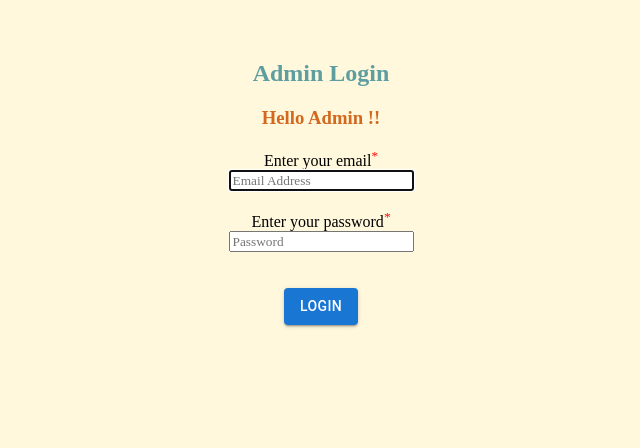
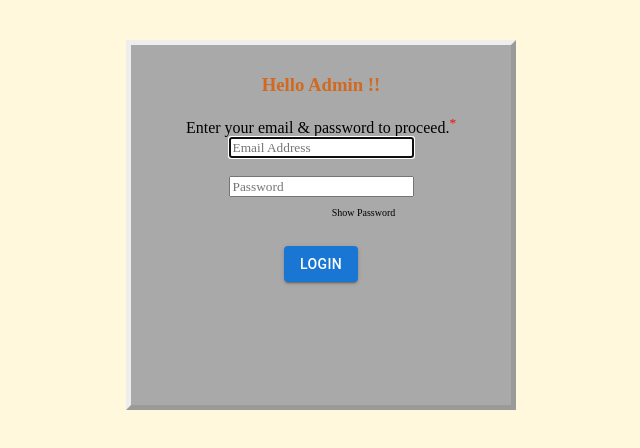
Before and after one commit to Sanu90/Redux, a React (Vite) app in the folder Client/: page /admin in a window 1280 px wide. Shown: the top 448 px of the page, without its empty margins (319-959 px from the left). Built offline with nearby package versions, Linux system fonts and the light colour scheme.

Commit message:
admin login UI completed

```diff
--- a/Client/package.json
+++ b/Client/package.json
@@ -20,7 +20,8 @@
     "react-redux": "^9.1.2",
     "react-router-dom": "^6.26.2",
     "react-toastify": "^10.0.5",
-    "redux": "^5.0.1"
+    "redux": "^5.0.1",
+    "redux-persist": "^6.0.0"
   },
   "devDependencies": {
     "@eslint/js": "^9.9.0",
--- a/Client/src/Component/AdminLogin/AdminLogin.jsx
+++ b/Client/src/Component/AdminLogin/AdminLogin.jsx
@@ -1,23 +1,80 @@
-import React, { useState, useRef, useEffect } from "react";
+import { useState, useRef, useEffect } from "react";
 import Button from "@mui/material/Button";
 import "./AdminLoginStyle.css";
+import { useNavigate } from "react-router";
+import { toast } from "react-toastify";
+import axios from "axios";
+import { useSelector, useDispatch } from "react-redux";
 
 function AdminLogin() {
   const [email, setEmail] = useState("");
-  const [pass, setPass] = useState("");
+  const [password, setPassword] = useState("");
+  const [showPassword, setShowPassword] = useState(false);
   const loginRef = useRef("");
+  const navigate = useNavigate();
 
   useEffect(() => {
     console.log("useEffect");
     loginRef.current.focus();
   }, []);
 
+  const adminLogin = async (e) => {
+    console.log("admin Login function");
+    e.preventDefault();
+
+    if (!(email && password)) {
+      toast.error(
+        "Email & password required.",
+        { autoClose: 3000 },
+        {
+          position: "top-right",
+        }
+      );
+    } else if (!/^[^\s@]+@[^\s@]+\.[^\s@]+$/.test(email)) {
+      toast.error(
+        "Invalid email format.",
+        { autoClose: 3000 },
+        {
+          position: "top-right",
+        }
+      );
+    } else {
+      try {
+        console.log("Try block for admin login");
+        const response = await axios({
+          url: "http://localhost:1100/admin/login",
+          method: "post",
+          headers: {
+            "Content-Type": "application/json",
+          },
+          data: { email, password },
+        });
+        console.log("Response Data from AdminLogin", response.data);
+        if (response.data.success) {
+          // redirect to admin dashboard //
+          localStorage.setItem("adminToken", response.data.adminToken);
+          //navigate("/admin/dashboard");
+          console.log("data received", localStorage.getItem("adminToken"));
+
+          console.log("Admin will be redirected to dashboard");
+        } else {
+          toast.error(response.data.message, {
+            position: "top-right",
+          });
+        }
+      } catch (error) {
+        console.log("Error at adminLogin in AdminLogin component", error);
+      }
+    }
+  };
+
   return (
     <>
-      <h2 className="header">Admin Login</h2>
+      <div className="adminOuter">
         <h3 id="hello">Hello Admin !!</h3>
+        <form onSubmit={adminLogin}>
           <label htmlFor="email">
-        Enter your email<sup id="asterisk">*</sup>
+            Enter your email & password to proceed.<sup id="asterisk">*</sup>
           </label>
           <br></br>
           <input
@@ -30,34 +87,30 @@ function AdminLogin() {
           />
           <br />
           <br />
-      <label htmlFor="email">
-        Enter your password<sup id="asterisk">*</sup>
-      </label>
-      <br></br>
+
           <input
-        type="text"
-        //type={showPassword ? "text" : "password"}
+            type={showPassword ? "text" : "password"}
             placeholder="Password"
-        value={pass}
+            value={password}
             name="pass"
-        onChange={(e) => setPass(e.target.value)}
+            onChange={(e) => setPassword(e.target.value)}
           />
+
+          {showPassword ? (
+            <p onClick={() => setShowPassword(false)} className="showPassPTag">
+              Hide Password
+            </p>
+          ) : (
+            <p onClick={() => setShowPassword(true)} className="showPassPTag">
+              Show Password
+            </p>
+          )}
           <br />
-
-      {/* <label htmlFor="check" className="showPassword">
-        Show Password
-      </label>
-      <input
-        id="check"
-        type="checkbox"
-        value={showPassword}
-        onChange={() => setShowPassword((prev) => !prev)}
-      /> */}
-      <br />
-      <br />
-      <Button variant="contained" color="primary">
+          <Button variant="contained" color="primary" onClick={adminLogin}>
             Login
           </Button>
+        </form>
+      </div>
     </>
   );
 }
--- a/Client/src/Component/AdminLogin/AdminLoginStyle.css
+++ b/Client/src/Component/AdminLogin/AdminLoginStyle.css
@@ -5,3 +5,23 @@
 #hello{
     color:chocolate;
 }
+
+.adminOuter{
+    display: flex;
+    flex-direction: column;
+    align-items: center;
+    background-color:darkgray;
+    border: 5px outset;
+    margin: auto;
+    width: 50%;
+    padding: 10px;
+    width: 360px;
+    height: 340px;
+}
+
+.showPassPTag{
+    margin-left: 85px;
+    font-size: 10px;
+    cursor: pointer;
+
+}
--- a/Client/src/Component/ProfileImage/ProfileImage.jsx
+++ b/Client/src/Component/ProfileImage/ProfileImage.jsx
@@ -13,9 +13,13 @@ const ProfileImage = () => {
   const dispatch = useDispatch();
 
   const imagePath = useSelector((state) => state.user.image);
-  const fullImageURL = `http://localhost:2200/${imagePath}`;
+  console.log("imagePath---------->", imagePath);
 
-  fullImageURL && console.log("fullImageURL", fullImageURL);
+  const fullImageURL = `http://localhost:1100/${imagePath}`;
+
+  imagePath
+    ? console.log("fullImageURL", fullImageURL)
+    : console.log("DefaultURL", photoURL);
 
   const imageUpload = (event) => {
     console.log("inside imageUpload");
@@ -66,8 +70,6 @@ const ProfileImage = () => {
 
       console.log("data after updating image in Store is-->", user);
       console.log("data individual-->", user.mobile, user.image);
-      //setPhotoURL(100)
-      //setPhotoURL(user.image);
     } catch (error) {
       console.log("Error at newImageDisplay on ProfileImage Controller", error);
     }
@@ -75,11 +77,11 @@ const ProfileImage = () => {
 
   return (
     <div className="profile-container">
-      <img
-        src={fullImageURL || photoURL}
-        alt="profile image"
-        className="profile"
-      />
+      {imagePath ? (
+        <img src={fullImageURL} alt="profile image" className="profile" />
+      ) : (
+        <img src={photoURL} alt="profile image" className="profile" />
+      )}
       <form id="form" encType="multipart/form-data">
         <button type="submit" className="buttonEditIcon" onClick={imageUpload}>
           <img src={editIcon} alt="Edit icon" className="object-cover" />
--- a/Client/src/Component/userLogin/UserLogin.jsx
+++ b/Client/src/Component/userLogin/UserLogin.jsx
@@ -28,7 +28,7 @@ function UserLogin() {
   const [showPassword, setShowPassword] = useState(false);
   // const [error, setError] = useState("");
 
-  axios.defaults.withCredentials = true;  // Setting Axios requests as true to include credentials (cookies) for cors.
+  axios.defaults.withCredentials = true; // Setting Axios requests as true to include credentials (cookies) for cors.
 
   useEffect(() => {
     console.log("useEffect");
--- a/Client/src/Component/userLogin/UserLoginStyle.css
+++ b/Client/src/Component/userLogin/UserLoginStyle.css
@@ -8,7 +8,7 @@
 }
 
 .showPassword{
-    padding-left: 75px;
+    padding-left: 15px;
     font-size: small;
 }
 
@@ -35,13 +35,11 @@ body {
     align-items: center;
     background-color:darkgray;
     border: 5px outset;
-
     margin: auto;
     width: 50%;
     padding: 10px;
     width: 300px;
     height: 350px;
-
 }
 
 ::placeholder {
--- a/Client/src/Redux/Store.js
+++ b/Client/src/Redux/Store.js
@@ -1,4 +1,5 @@
 import { createStore } from "redux";
+// import { persistStore, persistReducer } from "redux-persist";
 
 const initialValue = {
   isAuth: false,
```
Also changed, not shown: 1 other file (tests, documents, lock files or other folders). Lines whose indentation alone changed are shown as unchanged.
